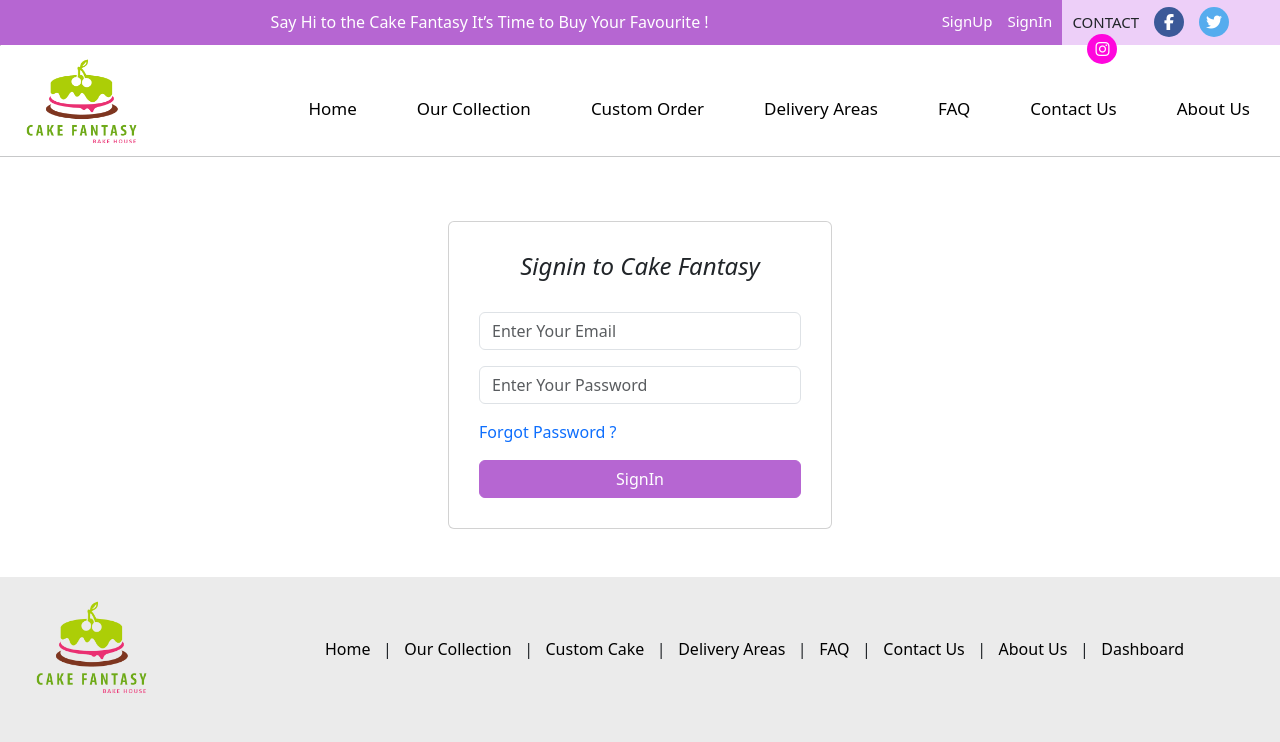
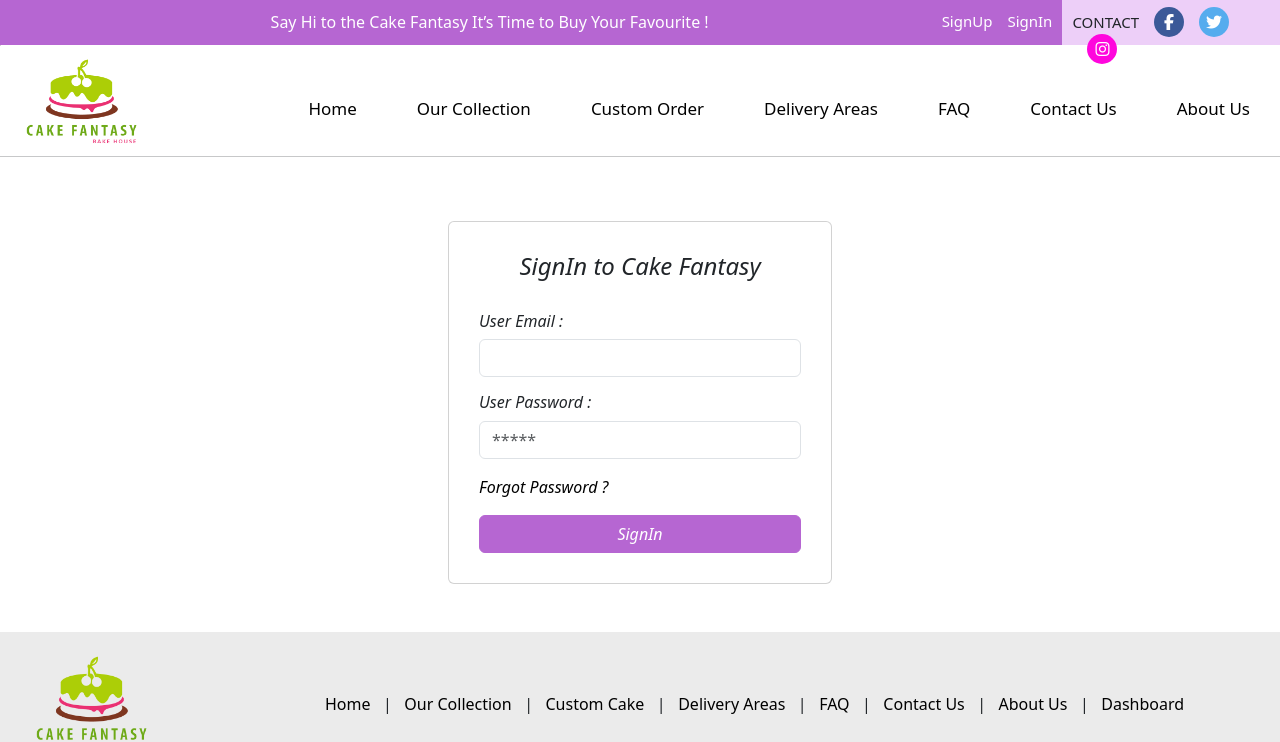
Before and after one commit to Chamaththa123/Online-Cake-Shop-Management-System-Cake-Fantasy, a React (Create React App) app in the folder ITP-Cake-Shop-Management-System-main/client/: page /Login in a window 1280 px wide. Shown: the top 742 px of the page. Built offline with nearby package versions, Linux system fonts and the light colour scheme.

Commit message:
Update Login.js

```diff
--- a/ITP-Cake-Shop-Management-System-main/client/src/pages/Auth/Login.js
+++ b/ITP-Cake-Shop-Management-System-main/client/src/pages/Auth/Login.js
@@ -42,50 +42,52 @@
   return (
 
     <Layout>
-        <Header/>
+      <Header />
 
       <center>
 
-        <div style={{backgroundColor:'white'}}>
+        <div style={{ backgroundColor: 'white' }}>
           <hr style={{ marginTop: "-10px" }}></hr>
           <br></br>
-        <div className="form-container " style={{width:'30%',textAlign:'left'}}>
+          <div className="form-container " style={{ width: '30%', textAlign: 'left' }}>
             <br></br>
-          <Card style={{padding:'30px'}}>
+            <Card style={{ padding: '30px' }}>
               <form onSubmit={handleSubmit}>
-         <center> <i><h4 className="title">Signin to Cake Fantasy</h4></i></center>
-         <br/>
+                <center> <i><h4 className="title">SignIn to Cake Fantasy</h4></i></center>
+                <br />
 
                 <div className="mb-3">
+                  <h6><i>User Email :</i></h6>
                   <input
                     type="email"
                     value={email}
                     onChange={(e) => setEmail(e.target.value)}
                     className="form-control"
                     id="exampleInputEmail1"
-              placeholder="Enter Your Email "
+                    placeholder=""
                     required
                   />
                 </div>
                 <div className="mb-3">
-            <input
+                  <h6><i>User Password :</i></h6>
+                  <i><input
                     type="password"
                     value={password}
                     onChange={(e) => setPassword(e.target.value)}
                     className="form-control"
                     id="exampleInputPassword1"
-              placeholder="Enter Your Password"
+                    placeholder="*****"
                     required
-            />
+                  /></i>
                 </div>
                 <div className="mb-3">
 
-            <a onClick={() => {
+                  <i><a onClick={() => {
                     navigate("/ForgotPassword");
-              }} href="" style={{textDecoration:'none'}}>Forgot Password ?</a>
+                  }} href="" style={{ textDecoration: 'none', color: 'black' }}>Forgot Password ?</a></i>
                 </div>
-          <button type="submit" className="btn btn-primary" style={{width:'100%',textAlign:'center',backgroundColor:'#b666d2',borderColor:"#b666d2"}}>
-            SignIn
+                <button type="submit" className="btn btn-primary" style={{ width: '100%', textAlign: 'center', backgroundColor: '#b666d2', borderColor: "#b666d2" }}>
+                  <i>SignIn</i>
                 </button>
               </form>
             </Card>
@@ -96,7 +98,7 @@
           </div>
         </div>
       </center>
-      <Footer/>
+      <Footer />
     </Layout>
 
   );
```
Lines whose indentation alone changed are shown as unchanged.
